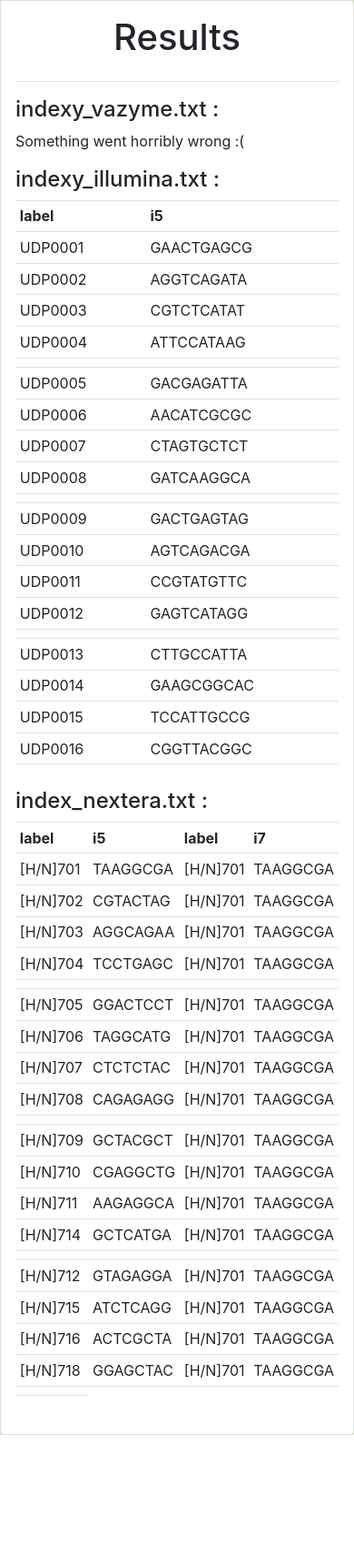
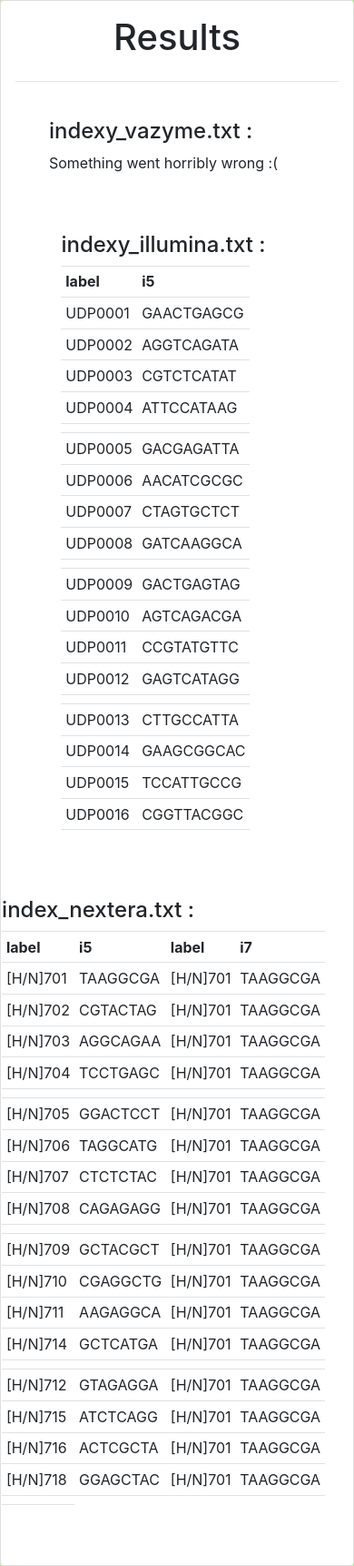
Before and after one commit to alex-zaplik/ngs-seq-tool, a PHP site: page /solver_result.php in a window 390 px wide. Shown: the whole page at 91% size. Before the commit the page ends 1577 px from the top, so only its background shows below. Run offline with PHP 8.4, Linux system fonts and the light colour scheme; the visitor is signed in with stand-in values (Sample User, id 1).

Commit message:
responsive css

```diff
--- a/frontend/php/utils.php
+++ b/frontend/php/utils.php
@@ -31,7 +31,7 @@ function show_2D_table($title, $data)
     return;
   }
 
-  echo "<div class='col-12 col-sm-6 col-lg-4'><p class='h4'>". $title . ":</p>";
+  echo "<div class='m-4'><p class='h4'>". $title . ":</p>";
 
   if (empty($data))
   {
@@ -39,7 +39,7 @@ function show_2D_table($title, $data)
     return;
   }
 
-  echo "<table class='table table-sm'>";
+  echo "<table class='table table-responsive table-sm'>";
   echo "<tr>";
   echo "<th scope='col'>label</th>";
   echo "<th scope='col'>i5</th>";
--- a/frontend/solver_result.php
+++ b/frontend/solver_result.php
@@ -23,12 +23,12 @@ move_not_logged_users($_SESSION);
 <body class="h-100" style="background-color: #baed91;">
   <div class="container h-100">
     <div class="row h-100 justify-content-center align-items-center">
-      <div class="col-12 card p-3">
+      <div class="card p-3 col-12">
         <div class="page-header">
           <h1 class="text-center">Results</h1>
         </div>
         <hr>
-        <div class="row">
+        <div class="row container-fluid justify-content-center">
 
 <?php
 //display last results present in generated/tmp.txt
```
